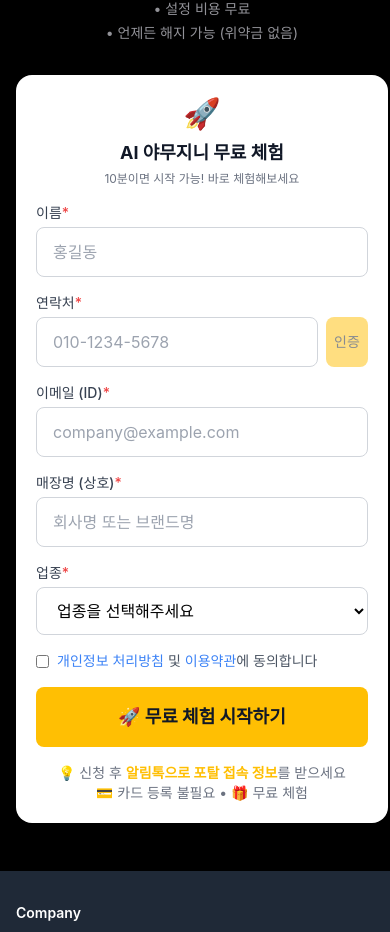
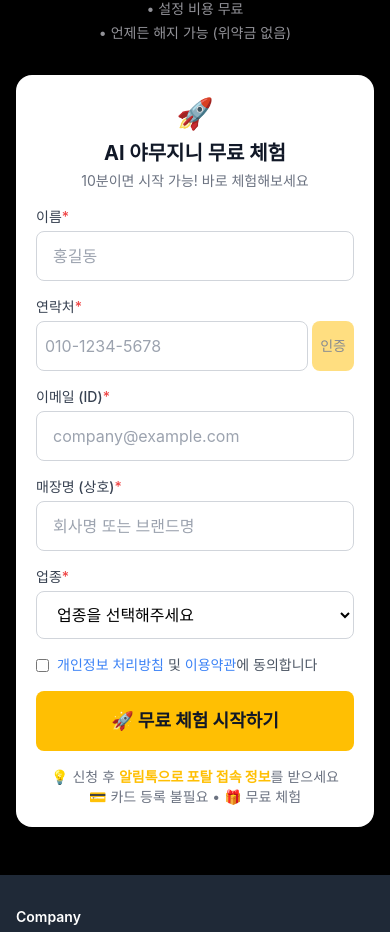
Before and after one commit to yamooSoluto/payment, a Next.js app: page /about in a window 390 px wide. Shown: the part 10073-11005 px from the top of the page. Built offline with nearby package versions, Linux system fonts and the light colour scheme; no server answers; a web font is replaced by a local one.

Commit message:
무료체험

```diff
--- a/components/TrialForm.tsx
+++ b/components/TrialForm.tsx
@@ -331,8 +331,8 @@ export default function TrialForm({ cardStyle = true, successRedirect }: TrialFo
       <div className={cardStyle ? "bg-white rounded-2xl p-5 sm:p-8" : ""}>
         <div className="text-center mb-4 sm:mb-6">
           <span className="text-3xl sm:text-4xl">🚀</span>
-          <h3 className="text-lg sm:text-2xl font-bold text-gray-900 mt-2">AI 야무지니 무료 체험</h3>
-          <p className="text-gray-500 text-xs sm:text-sm mt-1">10분이면 시작 가능! 바로 체험해보세요</p>
+          <h3 className="text-xl sm:text-2xl font-bold text-gray-900 mt-2">AI 야무지니 무료 체험</h3>
+          <p className="text-gray-500 text-sm sm:text-base mt-1">10분이면 시작 가능! 바로 체험해보세요</p>
         </div>
 
         <form onSubmit={handleSubmit} className="space-y-4">
@@ -363,7 +363,7 @@ export default function TrialForm({ cardStyle = true, successRedirect }: TrialFo
               연락처<span className="text-red-500">*</span>
               {user && <span className="text-xs text-gray-500 ml-2">(자동입력)</span>}
             </label>
-            <div className="flex gap-2">
+            <div className="flex gap-1 sm:gap-2">
               <input
                 type="tel"
                 name="phone"
@@ -371,7 +371,7 @@ export default function TrialForm({ cardStyle = true, successRedirect }: TrialFo
                 onChange={handleInputChange}
                 placeholder="010-1234-5678"
                 disabled={isPhoneVerified}
-                className={`flex-1 px-4 py-3 border rounded-lg focus:ring-2 focus:ring-yellow-400 focus:border-transparent outline-none ${
+                className={`flex-1 px-2 sm:px-4 py-3 border rounded-lg focus:ring-2 focus:ring-yellow-400 focus:border-transparent outline-none ${
                   errors.phone ? 'border-red-500' : 'border-gray-300'
                 } ${isPhoneVerified ? 'bg-gray-100 cursor-not-allowed' : ''}`}
               />
@@ -398,12 +398,12 @@ export default function TrialForm({ cardStyle = true, successRedirect }: TrialFo
 
             {/* 인증번호 입력 */}
             {verificationSent && !isPhoneVerified && (
-              <div className="mt-2 flex gap-2">
+              <div className="mt-2 flex gap-1 sm:gap-2">
                 <input
                   type="text"
                   value={verificationCode}
                   onChange={(e) => setVerificationCode(e.target.value.replace(/[^0-9]/g, '').slice(0, 6))}
-                  className="flex-1 px-4 py-3 border border-gray-300 rounded-lg focus:ring-2 focus:ring-yellow-400 focus:border-transparent outline-none"
+                  className="flex-1 px-2 sm:px-4 py-3 border border-gray-300 rounded-lg focus:ring-2 focus:ring-yellow-400 focus:border-transparent outline-none"
                   placeholder="인증번호 6자리"
                   maxLength={6}
                 />
```
